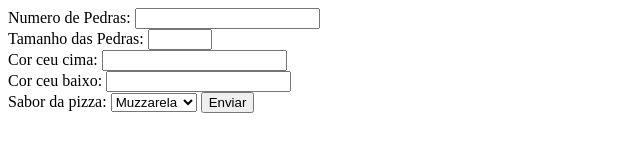
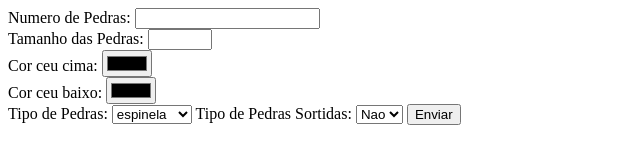
Before and after one commit to joaomatos28/web-terrivel, a plain HTML site: page index.html in a window 1280 px wide. Shown: the whole page, without its empty margins (0-640 px from the left). Drawn offline with Linux system fonts and the light colour scheme.

Commit message:
index.html added2

```diff
--- a/index.html
+++ b/index.html
@@ -10,15 +10,24 @@
     <form action="http://terrivel.herokuapp.com/monster" method="POST">
         <label>Numero de Pedras: <input name="num_pedras" type="number" step="1.0" min="0"></label><br>
         <label>Tamanho das Pedras: <input name="tam_pedras" type="number" min="1" max="7" step="0.5"></label><br>
-        <label>Cor ceu cima: <input name="corCeu1" type="text"></label><br>
-        <label>Cor ceu baixo: <input name="corCeu2" type="text"></label><br>
-        <label for="sabor">Sabor da pizza:</label>
-        <select name="sabor" id="sabor">
-          <option value="marg">Marguerita</option>
-          <option value="muzza" selected>Muzzarela</option>
+        <label>Cor ceu cima: <input name="corCeu1" type="color"></label><br>
+        <label>Cor ceu baixo: <input name="corCeu2" type="color"></label><br>
+        <label for="tipo_pedras">Tipo de Pedras:</label>
+        <select name="tipo_pedras" id="tipo_pedras">
+          <option value="marroada">marroada</option>
+          <option value="ametista" selected>ametista</option>
+          <option value="topazio">topazio</option>
+          <option value="espinela" selected>espinela</option>
+        </select>
+        <label for="tipo_pedras_sortidas">Tipo de Pedras Sortidas:</label>
+        <select name="tipo_pedras_sortidas" id="tipo_pedras_sortidas">
+          <option value="sim">Sim</option>
+          <option value="nao" selected>Nao</option>
+
         </select>
 
         <input type="submit" value="Enviar">
     </form>
+
 </body>
 </html>
```
